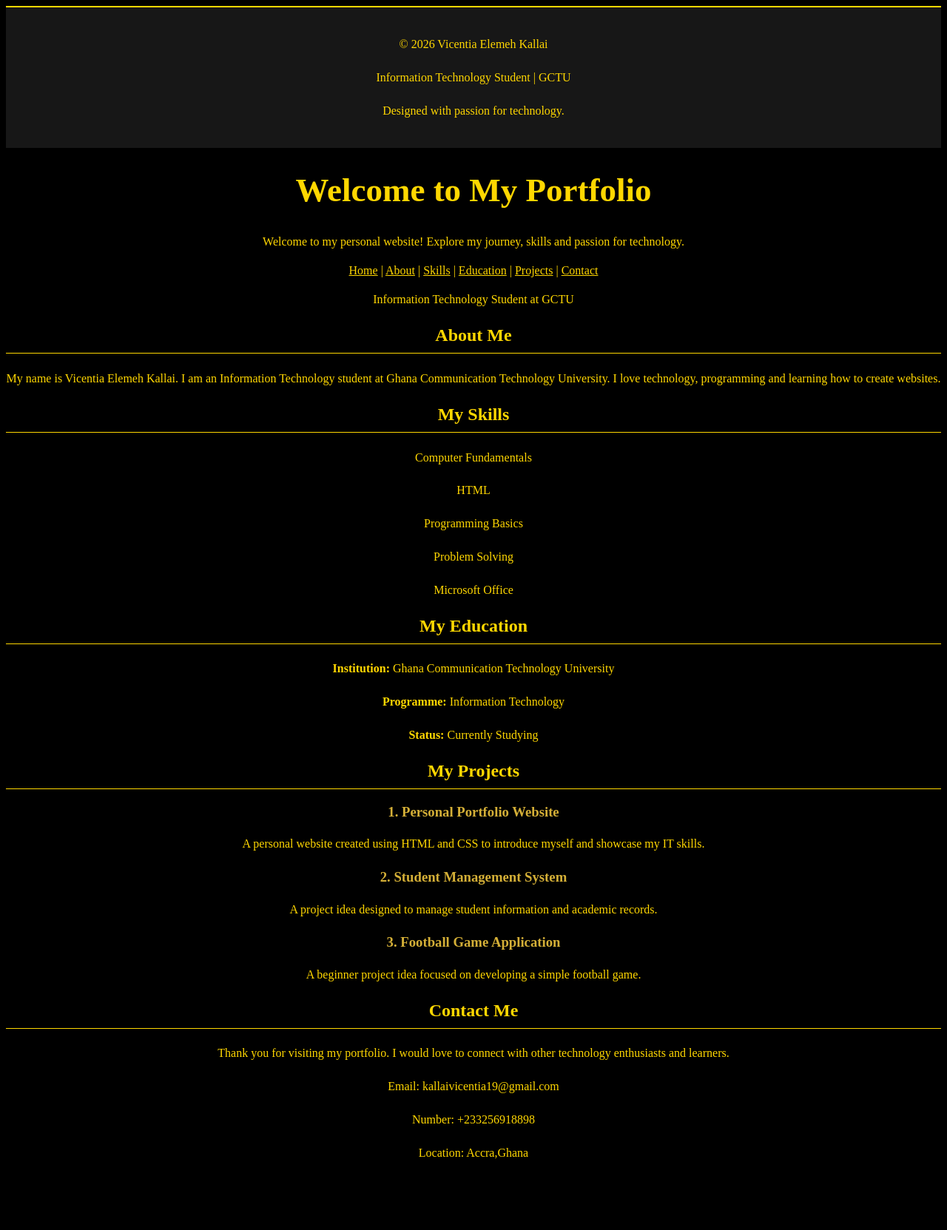
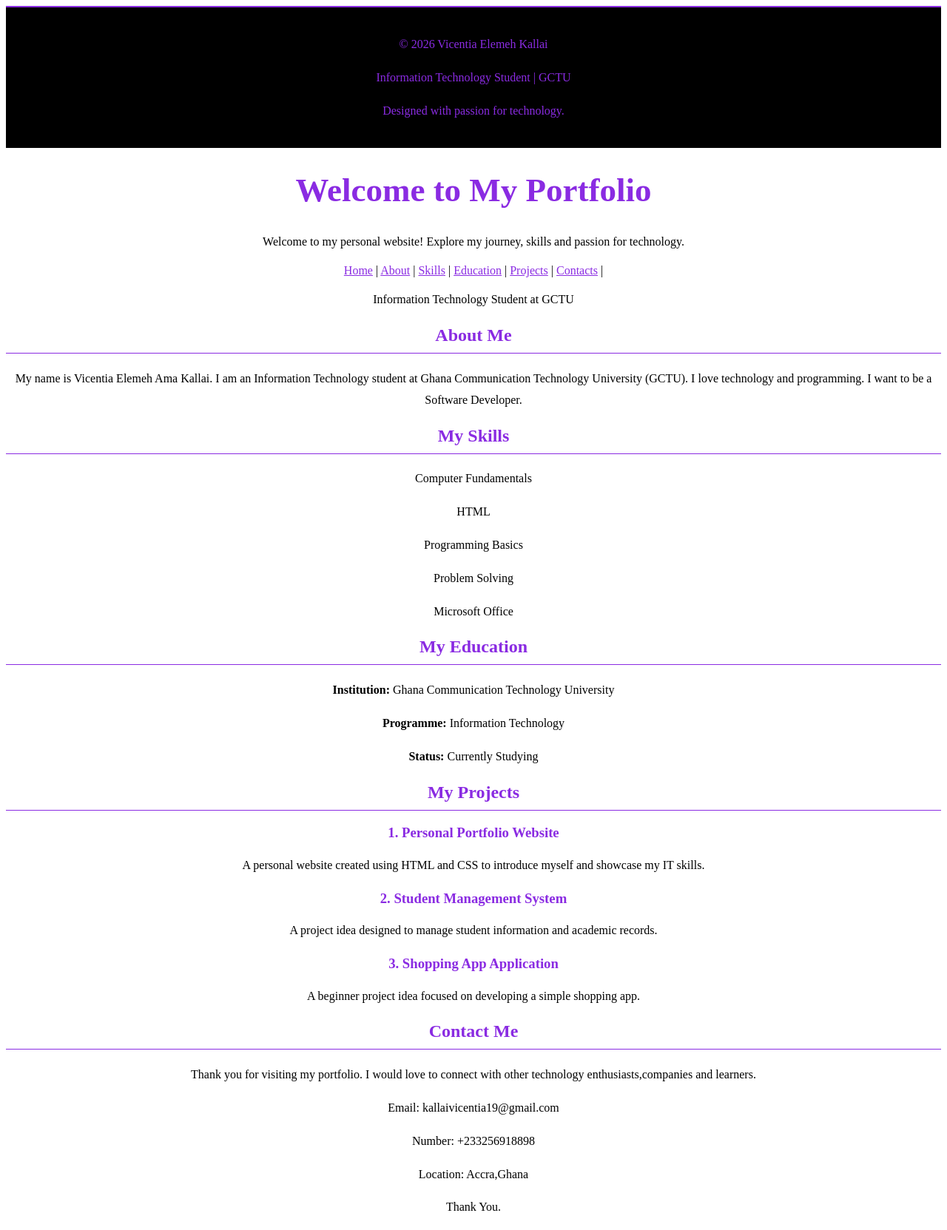
Before and after one commit to kallaivicentia/vicentia-portfolio, a plain HTML site: page index.html in a window 1280 px wide. Shown: the whole page at 74% size. Before the commit the page ends 1590 px from the top, so only its background shows below. Drawn offline with Linux system fonts and the light colour scheme.

Commit message:
Add files via upload

```diff
--- a/index.html
+++ b/index.html
@@ -8,18 +8,18 @@
 <style>
 
     h1 {
-        color: gold;
+        color: blueviolet;
         font-size: 45px;
     }
 
     h2 {
-        color: gold;
-        border-bottom: 1px solid gold;
+        color: blueviolet;
+        border-bottom: 1px solid blueviolet;
         padding-bottom: 10px;
     }
 
     h3 {
-        color: #d4af37;
+        color: blueviolet;
     }
 
     p {
@@ -31,24 +31,25 @@
     }
 
     footer {
-        background-color: #171717;
-        color: gold;
+        background-color: black;
+        color: blueviolet;
         text-align: center;
         padding: 20px;
-        border-top: 2px solid gold;
+        border-top: 2px solid blueviolet;
     }
 
     a {
-        color: gold;
+        color: blueviolet;
     }
     .button  {
     display: inline-block;
-    background-color: gold;nav a {
-    text-decoration: none;
+    background-color: blueviolet;nav a {
+    text-decoration: double;
+
     padding: 10px;
     transition: 0.3s;
 
-    color: black;
+    color: white;
     padding: 12px 25px;
     text-decoration: none;
     border-radius: 6px;
@@ -58,11 +59,11 @@
 
 section {.button:hover {
     background-color: white;
-    color: black;
+    color: white;
     transform: scale(1.08);
     transition: 0.3s;
 }
-    background-color: #171717;
+    background-color: white;
     margin: 20px;
     border-radius: 12px;
 }
@@ -74,7 +75,7 @@ nav a {
 
 nav a:hover {
     color: white;
-    background-color: #d4af37;
+    background-color: blueviolet;
     border-radius: 5px;
 }
 
@@ -108,7 +109,7 @@ nav a:hover {
 </footer>
 <h1 id="home">Welcome to My Portfolio</h1>
 <p>Welcome to my personal website! Explore my journey, skills and passion for technology.</p>
-<body style="background-color: black; color: gold; text-align: center;">
+<body style="background-color: white; color: black; text-align: center;">
 
 
 
@@ -117,18 +118,20 @@ nav a:hover {
     <a href="#skills">Skills</a> |
     <a href="#education">Education</a> |
     <a href="#projects">Projects</a> |
-    <a href="#contact">Contact</a>
+    <a href="#contacts">Contacts</a> |
+
+
 </nav>
     <p>Information Technology Student at GCTU</p>
 <h2 id="about">About Me</h2>
 
 <p>
-My name is Vicentia Elemeh Kallai.
+My name is Vicentia Elemeh Ama Kallai.
 I am an Information Technology student
-at Ghana Communication Technology University.
+at Ghana Communication Technology University (GCTU).
 
-I love technology, programming and
-learning how to create websites.
+I love technology and programming.
+I want to be a Software Developer.
 </p>
 <h2 id="skills">My Skills</h2>
 
@@ -158,6 +161,7 @@ and CSS to introduce myself and showcase
 my IT skills.
 </p>
 
+
 <h3>2. Student Management System</h3>
 
 <p>
@@ -165,23 +169,23 @@ A project idea designed to manage student
 information and academic records.
 </p>
 
-<h3>3. Football Game Application</h3>
+<h3>3. Shopping App Application </h3>
 
 <p>
-A beginner project idea focused on
-developing a simple football game.
+A beginner project idea focused on developing a simple shopping app.
 </p>
 <h2 id="contacts">Contact Me</h2>
 
 <p>
 Thank you for visiting my portfolio.
 I would love to connect with other
-technology enthusiasts and learners.
+technology enthusiasts,companies and learners.
 </p>
 
 <p>Email: kallaivicentia19@gmail.com</p>
 
 <p>Number: +233256918898</p>
 <p>Location: Accra,Ghana</p>
+<p>Thank You.</p>
 </body>
 </html>
```
